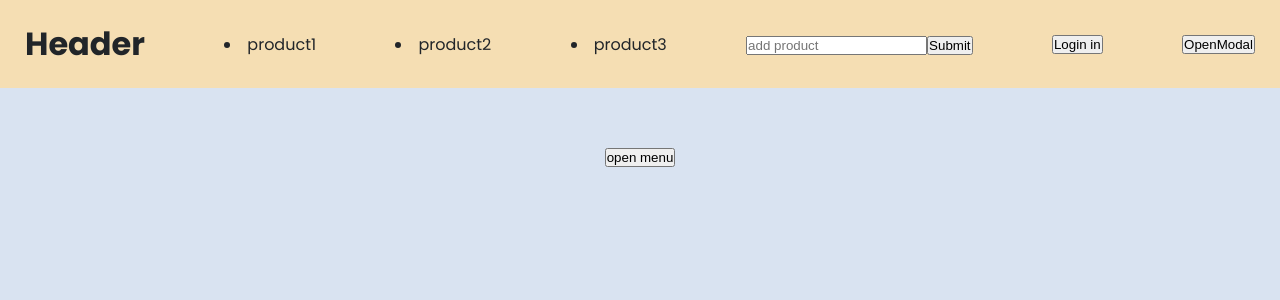
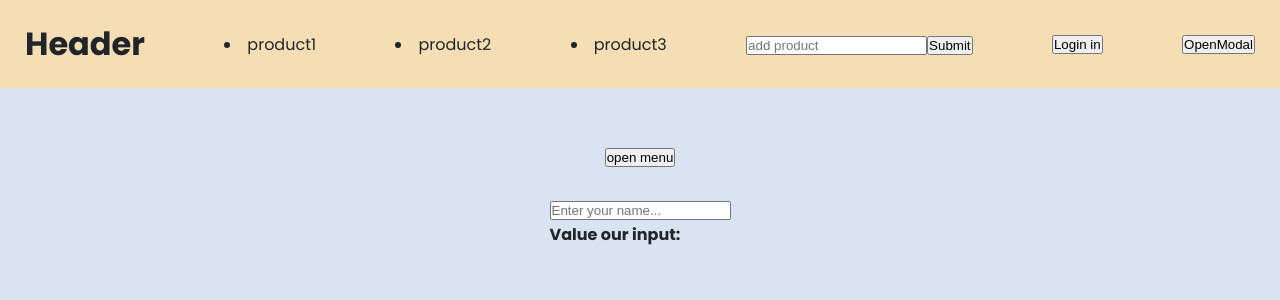
Before and after one commit to TrubitsynEgor/hooks, a React (Vite) app: page / in a window 1280 px wide. Shown: the top 300 px of the page. Built offline with nearby package versions, Linux system fonts and the light colour scheme.

Commit message:
useControlInput

```diff
--- a/src/components/Sidebar/Sidebar.module.scss
+++ b/src/components/Sidebar/Sidebar.module.scss
@@ -9,5 +9,5 @@
 	max-width: 1230px;
 	margin: 0 auto;
 	flex-direction: column;
-
+	gap: 30px;
 }
--- a/src/components/Sidebar/Sidebar.tsx
+++ b/src/components/Sidebar/Sidebar.tsx
@@ -2,12 +2,15 @@ import { DetailsDivProps } from '@/types';
 import styles from './Sidebar.module.scss';
 import cn from 'classnames'
 import { useOutside } from '@/hooks/useOutside';
+import { useControlInput } from '@/hooks/useControlInput';
 
 interface SidebarProps extends DetailsDivProps { }
 
 export const Sidebar = ({ className, ...props }: SidebarProps) => {
 
   const { isVisible, ref, setVisible } = useOutside(false)
+  const { bind, reset, value } = useControlInput('')
+
 
   return (
     <div className={cn(styles.sidebar, className)} {...props}>
@@ -21,6 +24,12 @@ export const Sidebar = ({ className, ...props }: SidebarProps) => {
             <li>link four</li>
           </ul>
         }
+
+        <div>
+          <input {...bind} type="text" name="name" id="name" placeholder='Enter your name...' />
+          <p><strong>Value our input:</strong></p>
+          <p>{value}</p>
+        </div>
       </div>
     </div>
   )
--- /dev/null
+++ b/src/hooks/useControlInput.ts
@@ -0,0 +1,17 @@
+import { ChangeEvent, useState } from 'react'
+
+
+export const useControlInput = (initialValue: any) => {
+	const [value, setValue] = useState(initialValue)
+
+	const reset = () => {
+		setValue(initialValue)
+	}
+
+	const bind = {
+		value,
+		onChange: ((e: ChangeEvent<HTMLInputElement>) => setValue(e.target.value))
+	}
+
+	return { value, reset, bind }
+}
```
Also changed, not shown: 1 other file (tests, documents, lock files or other folders).
